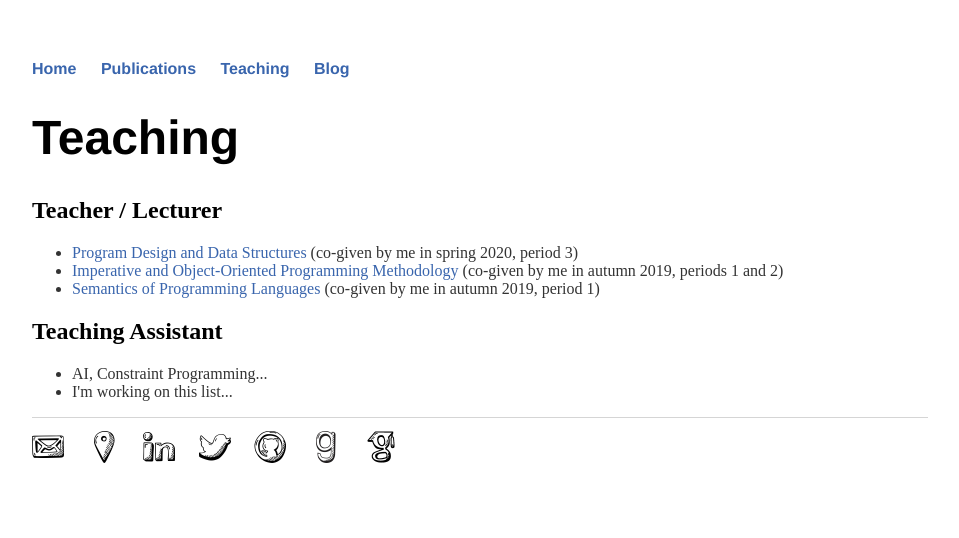
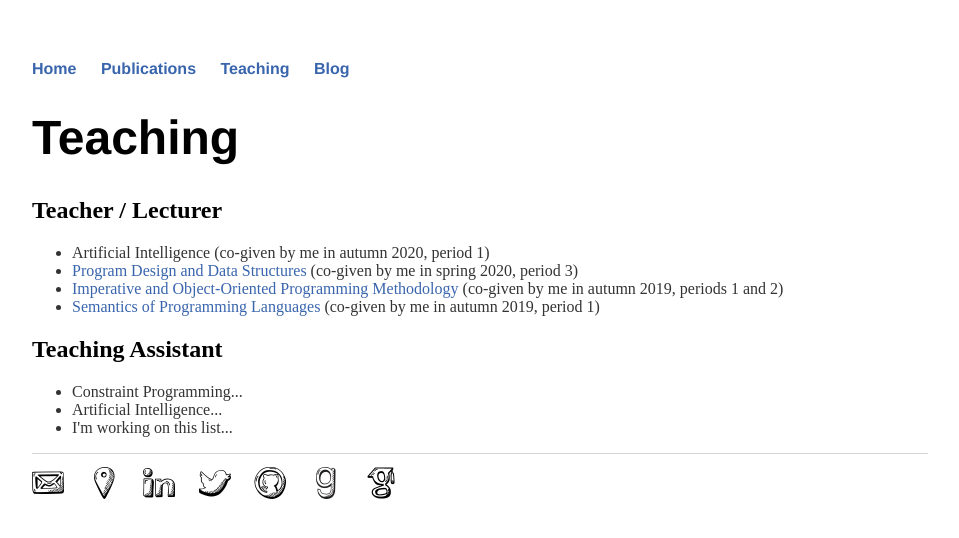
Before and after one commit to andreina-francisco/andreina-francisco.github.io, a Jekyll site: the page built from teaching/index.html, in a window 1280 px wide. Shown: the top 538 px of the page, without its empty margins (160-1119 px from the left). Built offline with Jekyll 4.4.1, drawn with Linux system fonts in a browser that asks for light colours; nearby versions of some CDN libraries; a style sheet for code colours, icons or effects is not loaded.

Commit message:
Updated teaching experience

```diff
--- a/teaching/index.html
+++ b/teaching/index.html
@@ -6,7 +6,8 @@ title: Maria Andreina Francisco Rodriguez
   <h1>Teaching</h1>
 
   <h2> Teacher / Lecturer </h2>
-	<ul>
+  <ul>
+    <li> Artificial Intelligence (co-given by me in autumn 2020, period 1)
 	  <li><a href="https://www.uu.se/en/admissions/master/selma/kursplan/?kKod=1DL201">Program Design and Data Structures</a> (co-given by me in spring 2020, period 3)</li>
 
 	  <li> <a href="https://www.uu.se/en/admissions/master/selma/kursplan/?kpid=38960&type=1">Imperative and Object-Oriented Programming Methodology</a> (co-given by me in autumn 2019, periods 1 and 2)</li>
@@ -18,7 +19,8 @@ title: Maria Andreina Francisco Rodriguez
 	<h2> Teaching Assistant </h2>
 
 	<ul>
-	  <li> AI, Constraint Programming... </li>
+	  <li> Constraint Programming... </li>
+	  <li> Artificial Intelligence...</li>
 	  <li> I'm working on this list... </li>
 	</ul>
 
```
